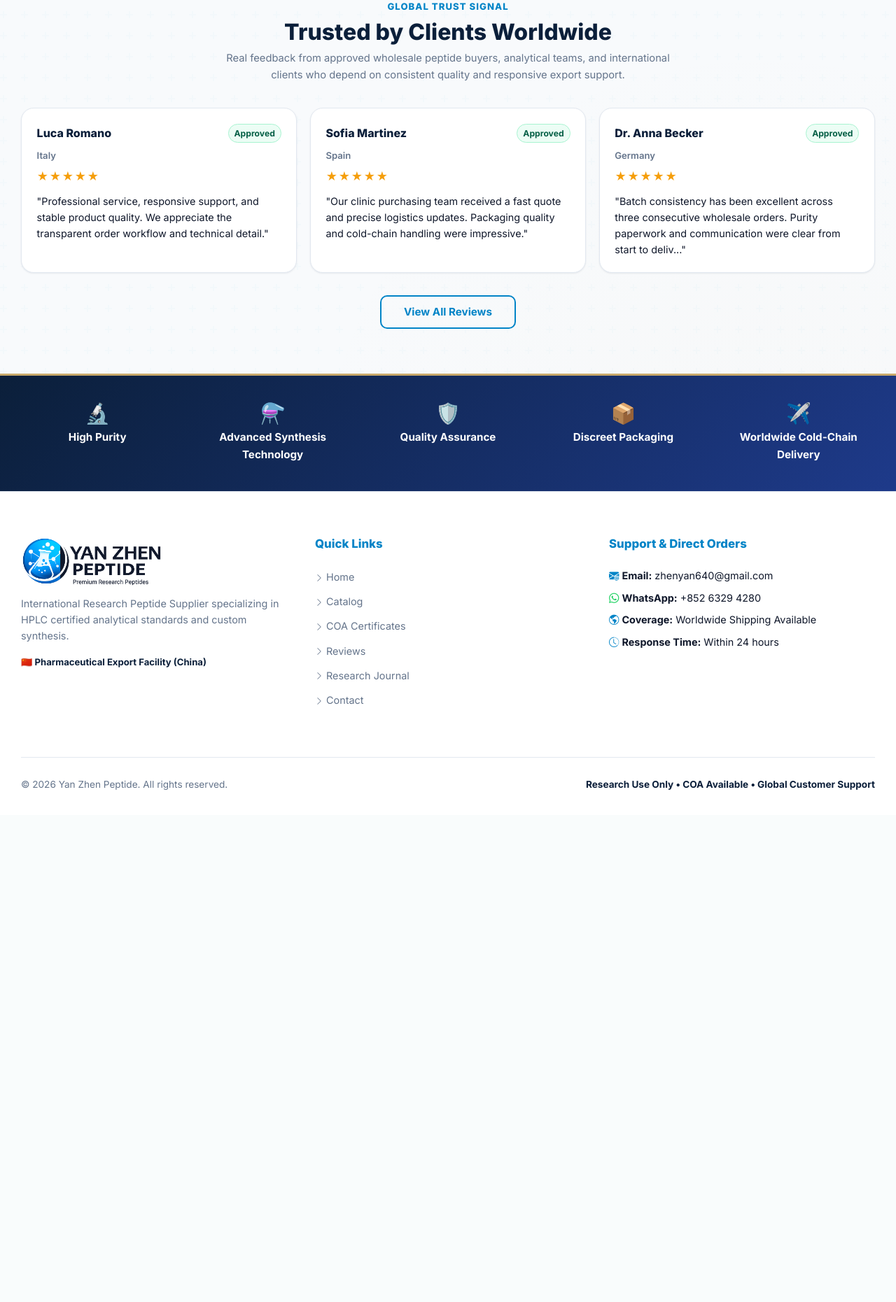
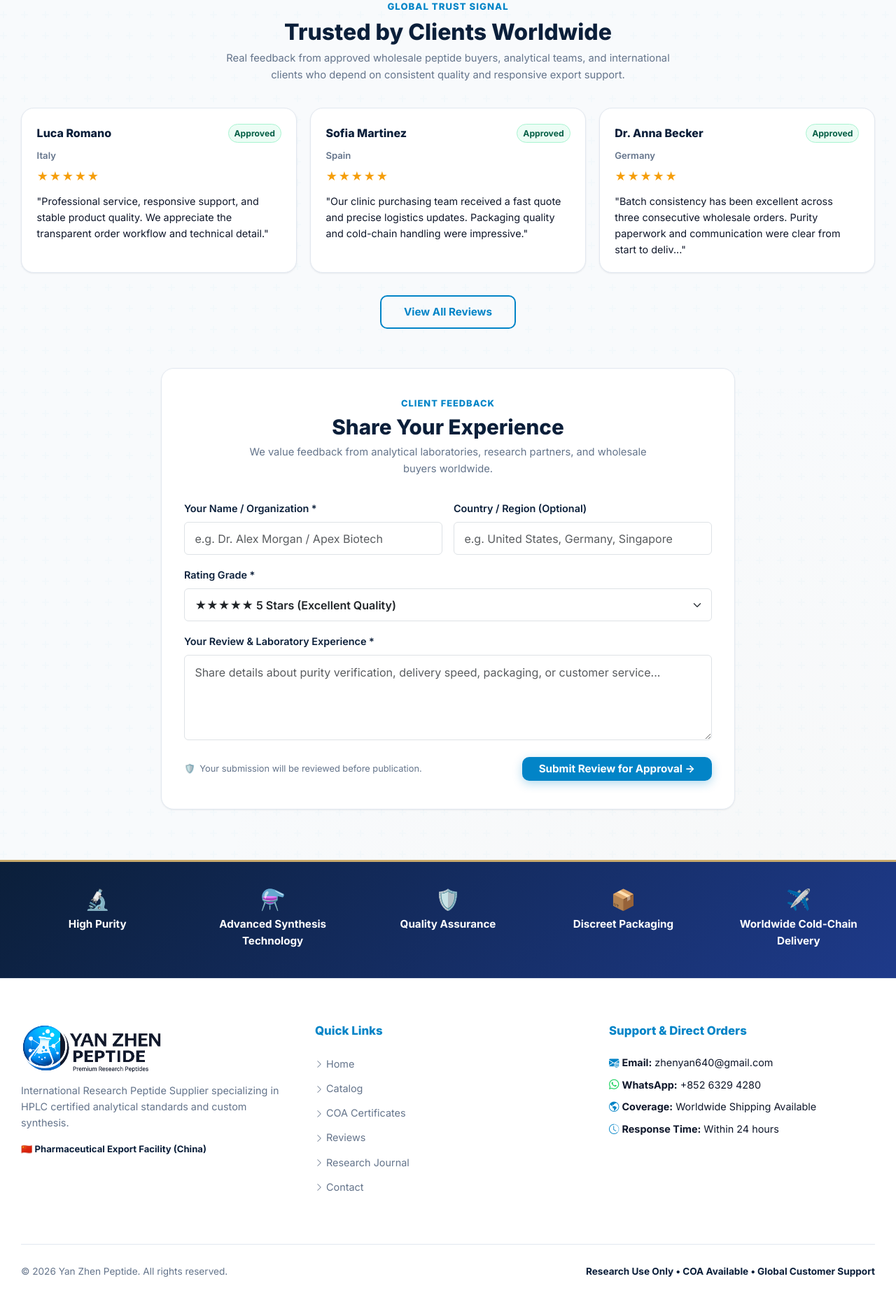
Before and after one commit to popoolaisaiah2003-lgtm/china_store, a Flask app: page / in a window 1280 px wide. Shown: the part 1814-3675 px from the top of the page at 70% size. Before the commit the page ends 2943 px from the top, so only its background shows below. Run offline with Flask 3, Linux system fonts and the light colour scheme; some libraries are stand-ins or nearby versions.

Commit message:
Implement fully functional customer review submission system with pending approval workflow, admin review management, and full multi-language support

```diff
--- a/routes/main.py
+++ b/routes/main.py
@@ -9,6 +9,11 @@ from translations import translate
 from extensions import db
 
 main = Blueprint('main', __name__)
+
+def _(key):
+    lang = session.get('lang', 'en')
+    return translate(key, lang)
+
 
 REVIEW_COUNTRY_MAP = {
     'Dr. Anna Becker': 'Germany',
@@ -100,21 +105,71 @@ def index():
     if not featured_products:
         featured_products = Product.query.order_by(Product.created_at.desc()).limit(8).all()
     categories = Category.query.all()
-    featured_reviews = Review.query.filter_by(approved=True, featured=True).order_by(Review.created_at.desc()).limit(3).all()
+    featured_reviews = Review.query.filter_by(approved=True).order_by(Review.featured.desc(), Review.created_at.desc()).limit(3).all()
     featured_reviews_data = []
     for review in featured_reviews:
         card = _review_card_data(review)
         featured_reviews_data.append(card)
     latest_coas = COA.query.filter_by(active=True).order_by(COA.issue_date.desc()).limit(4).all()
     total_product_count = Product.query.count()
+    review_form = ReviewForm()
     return render_template(
         'index.html',
         featured_products=featured_products,
         categories=categories,
         featured_reviews=featured_reviews_data,
         latest_coas=latest_coas,
-        total_product_count=total_product_count
+        total_product_count=total_product_count,
+        review_form=review_form
     )
+
+
+@main.route('/submit-review', methods=['POST'])
+def submit_review():
+    form = ReviewForm()
+    if form.validate_on_submit():
+        review = Review(
+            customer_name=form.customer_name.data.strip(),
+            country=form.country.data.strip() if form.country.data and form.country.data.strip() else 'International Client',
+            rating=int(form.rating.data),
+            review_text=form.review_text.data.strip(),
+            approved=False,
+            featured=False,
+            reviewer_name=form.customer_name.data.strip(),
+            comment=form.review_text.data.strip(),
+            is_approved=False,
+        )
+        db.session.add(review)
+        db.session.commit()
+        flash(_('review_submitted_success'), 'success')
+    else:
+        cust_name = request.form.get('customer_name', '').strip()
+        country_val = request.form.get('country', '').strip() or 'International Client'
+        rating_val = request.form.get('rating', '5')
+        text_val = request.form.get('review_text', '').strip()
+        if cust_name and text_val:
+            try:
+                r_int = int(rating_val)
+            except ValueError:
+                r_int = 5
+            review = Review(
+                customer_name=cust_name,
+                country=country_val,
+                rating=r_int,
+                review_text=text_val,
+                approved=False,
+                featured=False,
+                reviewer_name=cust_name,
+                comment=text_val,
+                is_approved=False,
+            )
+            db.session.add(review)
+            db.session.commit()
+            flash(_('review_submitted_success'), 'success')
+        else:
+            flash('Please fill in all required review fields.', 'warning')
+
+    return redirect(request.referrer or url_for('main.index'))
 
 
 @main.route('/reviews', methods=['GET', 'POST'])
@@ -124,8 +179,8 @@ def reviews():
     if form.validate_on_submit():
         review = Review(
             customer_name=form.customer_name.data.strip(),
-            country=form.country.data.strip(),
-            rating=form.rating.data,
+            country=form.country.data.strip() if form.country.data and form.country.data.strip() else 'International Client',
+            rating=int(form.rating.data),
             review_text=form.review_text.data.strip(),
             approved=False,
             featured=False,
@@ -135,8 +190,9 @@ def reviews():
         )
         db.session.add(review)
         db.session.commit()
-        flash('Thank you. Your review has been submitted for approval.', 'success')
+        flash(_('review_submitted_success'), 'success')
         return redirect(url_for('main.reviews'))
+
 
     reviews_query = Review.query.filter_by(approved=True).order_by(Review.featured.desc(), Review.created_at.desc()).all()
     reviews_data = [_review_card_data(review) for review in reviews_query]
--- a/templates/index.html
+++ b/templates/index.html
@@ -201,7 +201,7 @@
 </section>
 
 {% if featured_reviews %}
-<section class="section" style="padding: 0 0 4rem 0;">
+<section class="section" style="padding: 0 0 3.5rem 0;">
   <div class="container">
     <div style="text-align: center; margin-bottom: 2.2rem;">
       <div style="font-size: 0.82rem; font-weight: 800; color: var(--biotech-blue); text-transform: uppercase; letter-spacing: 0.08em; margin-bottom: 0.4rem;">
@@ -245,4 +245,76 @@
   </div>
 </section>
 {% endif %}
+
+<!-- Interactive Customer Review Submission System (Share Your Experience) -->
+<section class="section" id="share-experience-section" style="padding: 0 0 4.5rem 0;">
+  <div class="container">
+    <div style="background: white; border: 1.5px solid var(--border-color); border-radius: var(--radius-lg); padding: 2.5rem 2rem; box-shadow: var(--shadow-sm); max-width: 820px; margin: 0 auto; position: relative;">
+
+      <div style="text-align: center; margin-bottom: 2rem;">
+        <div style="font-size: 0.8rem; font-weight: 800; color: var(--biotech-blue); text-transform: uppercase; letter-spacing: 0.08em; margin-bottom: 0.35rem;">
+          {{ _('share_experience_tag') }}
+        </div>
+        <h2 style="font-size: 1.85rem; color: var(--navy-deep); font-weight: 800; margin-bottom: 0.45rem;">
+          {{ _('share_experience_title') }}
+        </h2>
+        <p style="color: var(--text-muted); font-size: 0.92rem; max-width: 580px; margin: 0 auto;">
+          {{ _('share_experience_subtitle') }}
+        </p>
+      </div>
+
+      <form method="POST" action="{{ url_for('main.submit_review') }}">
+        {% if review_form %}
+          {{ review_form.hidden_tag() }}
+        {% endif %}
+
+        <div class="row g-3 mb-3">
+          <div class="col-md-6">
+            <label class="form-label fw-semibold" style="font-size: 0.9rem; color: var(--navy-deep);">
+              {{ _('customer_name_label') }}
+            </label>
+            <input type="text" name="customer_name" class="form-control" placeholder="{{ _('customer_name_placeholder') }}" required style="padding: 0.65rem 0.9rem;">
+          </div>
+
+          <div class="col-md-6">
+            <label class="form-label fw-semibold" style="font-size: 0.9rem; color: var(--navy-deep);">
+              {{ _('country_label') }}
+            </label>
+            <input type="text" name="country" class="form-control" placeholder="{{ _('country_placeholder') }}" style="padding: 0.65rem 0.9rem;">
+          </div>
+        </div>
+
+        <div class="mb-3">
+          <label class="form-label fw-semibold" style="font-size: 0.9rem; color: var(--navy-deep);">
+            {{ _('rating_label') }}
+          </label>
+          <select name="rating" class="form-select" style="padding: 0.65rem 0.9rem; font-weight: 600;" required>
+            <option value="5" selected>{{ _('rating_5_stars') }}</option>
+            <option value="4">{{ _('rating_4_stars') }}</option>
+            <option value="3">{{ _('rating_3_stars') }}</option>
+            <option value="2">{{ _('rating_2_stars') }}</option>
+            <option value="1">{{ _('rating_1_star') }}</option>
+          </select>
+        </div>
+
+        <div class="mb-3">
+          <label class="form-label fw-semibold" style="font-size: 0.9rem; color: var(--navy-deep);">
+            {{ _('review_text_label') }}
+          </label>
+          <textarea name="review_text" rows="4" class="form-control" placeholder="{{ _('review_text_placeholder') }}" required style="padding: 0.75rem 0.9rem;"></textarea>
+        </div>
+
+        <div style="display: flex; justify-content: space-between; align-items: center; flex-wrap: wrap; gap: 1rem; margin-top: 1.5rem;">
+          <div style="font-size: 0.8rem; color: var(--text-muted); display: flex; align-items: center; gap: 0.4rem;">
+            <span>🛡️</span> {{ _('review_moderation_note') }}
+          </div>
+          <button type="submit" class="btn btn-primary px-4 py-2" style="font-weight: 700; font-size: 0.95rem;">
+            {{ _('submit_review_btn') }} &rarr;
+          </button>
+        </div>
+      </form>
+
+    </div>
+  </div>
+</section>
 {% endblock %}
--- a/translations.py
+++ b/translations.py
@@ -177,9 +177,25 @@ TRANSLATIONS = {
         'client_reviews_title': 'Client Reviews & Laboratory Feedback',
         'client_reviews_desc': 'Trusted by wholesale peptide customers, research labs, aesthetic clinics, and international scientific buyers seeking consistent quality, transparent communication, and reliable global delivery.',
         'submit_review_tag': 'Submit a Review',
-        'share_experience_title': 'Share your client experience',
+        'share_experience_tag': 'CLIENT FEEDBACK',
+        'share_experience_title': 'Share Your Experience',
+        'share_experience_subtitle': 'We value feedback from analytical laboratories, research partners, and wholesale buyers worldwide.',
+        'customer_name_label': 'Your Name / Organization *',
+        'customer_name_placeholder': 'e.g. Dr. Alex Morgan / Apex Biotech',
+        'country_label': 'Country / Region (Optional)',
+        'country_placeholder': 'e.g. United States, Germany, Singapore',
+        'rating_label': 'Rating Grade *',
+        'rating_5_stars': '★★★★★ 5 Stars (Excellent Quality)',
+        'rating_4_stars': '★★★★☆ 4 Stars (Very Good)',
+        'rating_3_stars': '★★★☆☆ 3 Stars (Satisfactory)',
+        'rating_2_stars': '★★☆☆☆ 2 Stars (Needs Improvement)',
+        'rating_1_star': '★☆☆☆☆ 1 Star (Unsatisfactory)',
+        'review_text_label': 'Your Review & Laboratory Experience *',
+        'review_text_placeholder': 'Share details about purity verification, delivery speed, packaging, or customer service...',
+        'review_submitted_success': 'Thank you! Your review has been submitted successfully and will be published following quality moderation.',
         'review_moderation_note': 'Your submission will be reviewed before publication.',
-        'submit_review_btn': 'Submit Review',
+        'submit_review_btn': 'Submit Review for Approval',
+
         'overall_satisfaction': 'Overall Satisfaction',
         'based_on_approved': 'Based on approved client feedback',
         'approved_reviews_count': 'approved reviews',
@@ -498,10 +514,25 @@ TRANSLATIONS = {
         'verified_testimonials': '真实全球客户感言',
         'client_reviews_title': '客户评价与实验室反馈',
         'client_reviews_desc': '深受多肽批发客户、科研实验室、诊所以及寻求稳定质量与可靠发货的国际科研买家信赖。',
-        'submit_review_tag': '提交评价',
+        'share_experience_tag': '客户反馈',
         'share_experience_title': '分享您的合作体验',
+        'share_experience_subtitle': '我们高度重视来自全球分析实验室、科研合作伙伴及批发买家的反馈。',
+        'customer_name_label': '您的姓名 / 机构名称 *',
+        'customer_name_placeholder': '例如：王博士 / 华南生物医药',
+        'country_label': '国家 / 地区 (选填)',
+        'country_placeholder': '例如：中国、美国、德国、新加坡',
+        'rating_label': '评分等级 *',
+        'rating_5_stars': '★★★★★ 5星 (绝佳品质)',
+        'rating_4_stars': '★★★★☆ 4星 (优秀品质)',
+        'rating_3_stars': '★★★☆☆ 3星 (基本满意)',
+        'rating_2_stars': '★★☆☆☆ 2星 (仍需改进)',
+        'rating_1_star': '★☆☆☆☆ 1星 (不满意)',
+        'review_text_label': '您的评价与实验室合作体验 *',
+        'review_text_placeholder': '分享关于纯度验证、物流速度、包装隐密性或客服响应的详细体验...',
+        'review_submitted_success': '感谢您的反馈！您的评价已成功提交，经质量审核后将被公开发布。',
         'review_moderation_note': '您的评价提交后将经审核后公开发布。',
-        'submit_review_btn': '提交评价',
+        'submit_review_btn': '提交评价等待审核',
+
         'overall_satisfaction': '总体满意度',
         'based_on_approved': '基于已审核客户反馈',
         'approved_reviews_count': '条已审核评价',
```
Also changed, not shown: templates/admin_reviews.html (added, +83 -0 lines).
